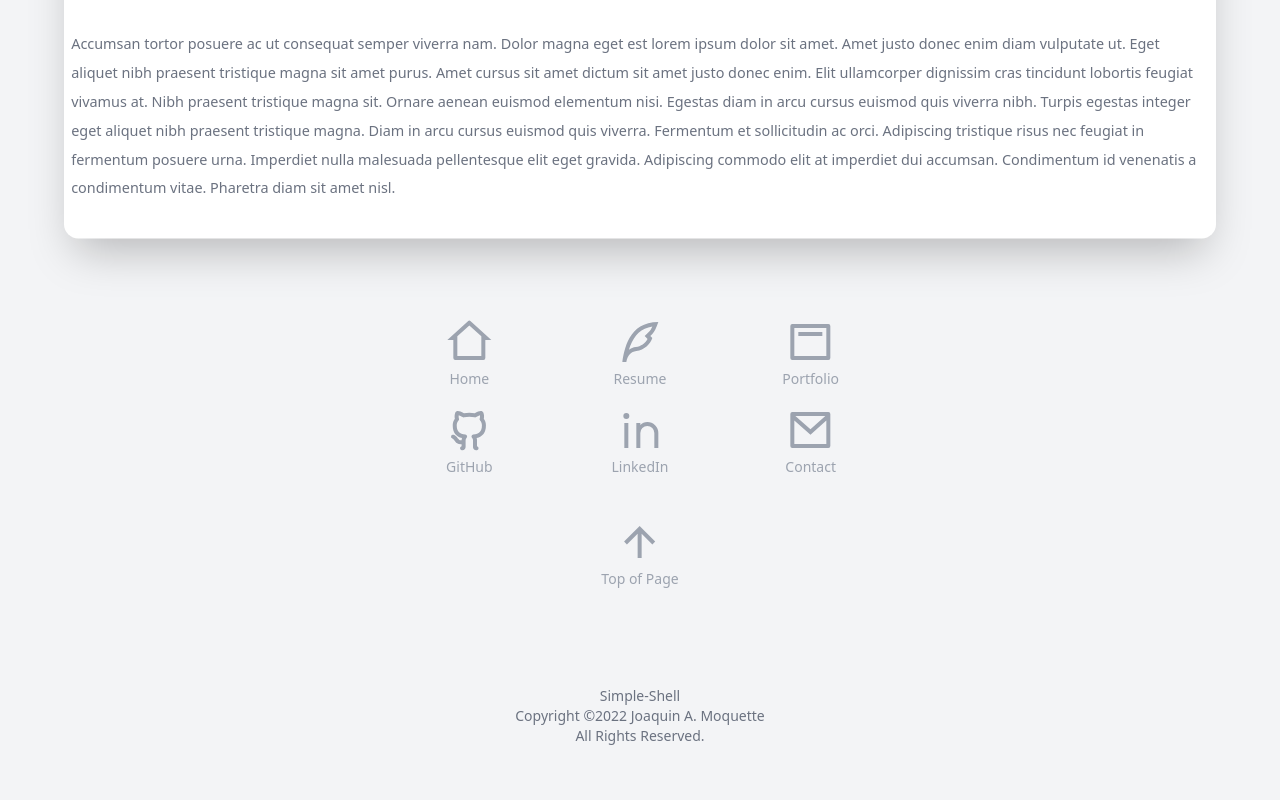
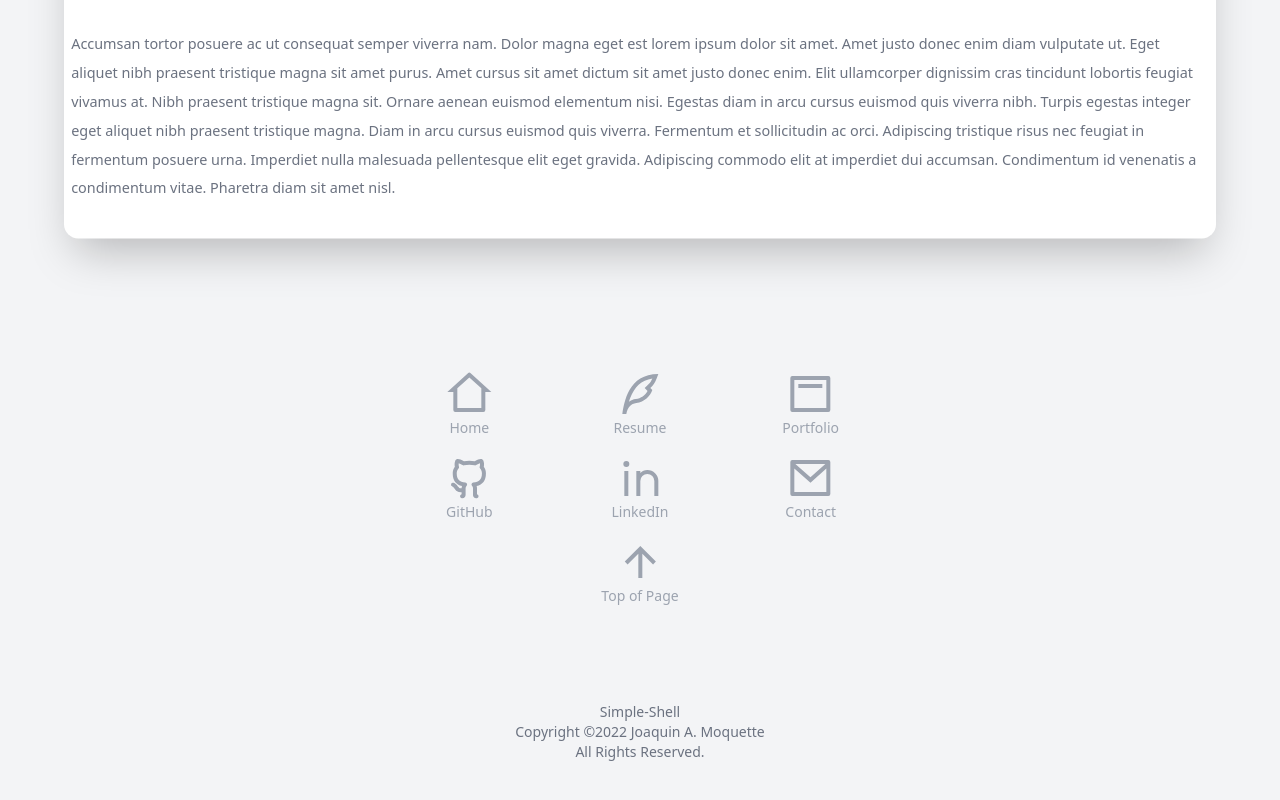
Before and after one commit to moquette/simple-shell, a React app: page /portfolio in a window 1280 px wide. Shown: the part 742-1542 px from the top of the page. Built offline with nearby package versions, Linux system fonts and the light colour scheme.

Commit message:
footer cleanup

```diff
--- a/src/components/Footer.tsx
+++ b/src/components/Footer.tsx
@@ -13,69 +13,65 @@ import {
 export default function Footer() {
   return (
     <footer>
-      <div className="icons container flex flex-wrap mt-7 mb-20 max-w-lg mx-auto justify-center align-center text-gray-400">
-        <div className="w-1/3 mb-4 text-center">
-          <NavLink to="/" className="hover:text-black">
-            <RiHome2Line className="text-5xl" />
-            <span className="text-sm">Home</span>
+      <div className="icon-box">
+        <div>
+          <NavLink to="/">
+            <RiHome2Line />
+            Home
           </NavLink>
         </div>
-        <div className="w-1/3 mb-4 text-center">
-          <NavLink to="/resume" className="hover:text-black">
-            <RiQuillPenLine className="text-5xl" />
-            <span className="text-sm">Resume</span>
+        <div>
+          <NavLink to="/resume">
+            <RiQuillPenLine />
+            Resume
           </NavLink>
         </div>
-        <div className="w-1/3 mb-4 text-center">
-          <NavLink to="/portfolio" className="hover:text-black">
-            <RiLayoutTop2Line className="text-5xl" />
-            <span className="text-sm">Portfolio</span>
+        <div>
+          <NavLink to="/portfolio">
+            <RiLayoutTop2Line />
+            Portfolio
           </NavLink>
         </div>
-        <div className="w-1/3 mb-4 text-center">
+        <div>
           <a
             href="https://github.com/moquette/"
             target="_blank"
-            className="hover:text-black"
             rel="noreferrer"
           >
-            <RiGithubLine className="text-5xl" />
-            <span className="text-sm">GitHub</span>
+            <RiGithubLine />
+            GitHub
           </a>
         </div>
-        <div className="w-1/3 mb-4 text-center">
+        <div>
           <a
             href="https://www.linkedin.com/in/jmoquette/"
             target="_blank"
-            className="hover:text-black"
             rel="noreferrer"
           >
-            <RiLinkedinLine className="text-5xl" />
-            <span className="text-sm">LinkedIn</span>
+            <RiLinkedinLine />
+            LinkedIn
           </a>
         </div>
-        <div className="w-1/3 mb-4 text-center">
+        <div>
           <a
             href="mailto:Joaquin A. Moquette<joaquin@moquette.us>?subject=Let's talk"
             target="_blank"
-            className="hover:text-black"
             rel="noreferrer"
           >
-            <RiMailLine className="text-5xl" />
-            <span className="text-sm">Contact</span>
+            <RiMailLine />
+            Contact
           </a>
         </div>
-        <div className="mb-4 mt-6 text-center justify-center">
+        <div>
           <a
             href="#top"
-            className="hover:text-black text-center"
             rel="noreferrer"
             onClick={() => {
               window.scrollTo(0, 0)
             }}
           >
-            <RiArrowUpLine className="text-5xl" />
-            <span className="text-sm">Top of Page</span>
+            <RiArrowUpLine />
+            Top of Page
           </a>
         </div>
       </div>
--- a/src/styles/app.scss
+++ b/src/styles/app.scss
@@ -34,9 +34,16 @@
 }
 
 footer {
-  .icons {
+  .icon-box {
+    @apply container flex flex-wrap my-20 max-w-lg mx-auto justify-center text-center text-sm text-gray-400;
+    div {
+      @apply w-1/3 mb-4;
+    }
     svg {
-      @apply w-full;
+      @apply w-full text-5xl;
+    }
+    a:hover {
+      @apply text-black;
     }
   }
 }
```
